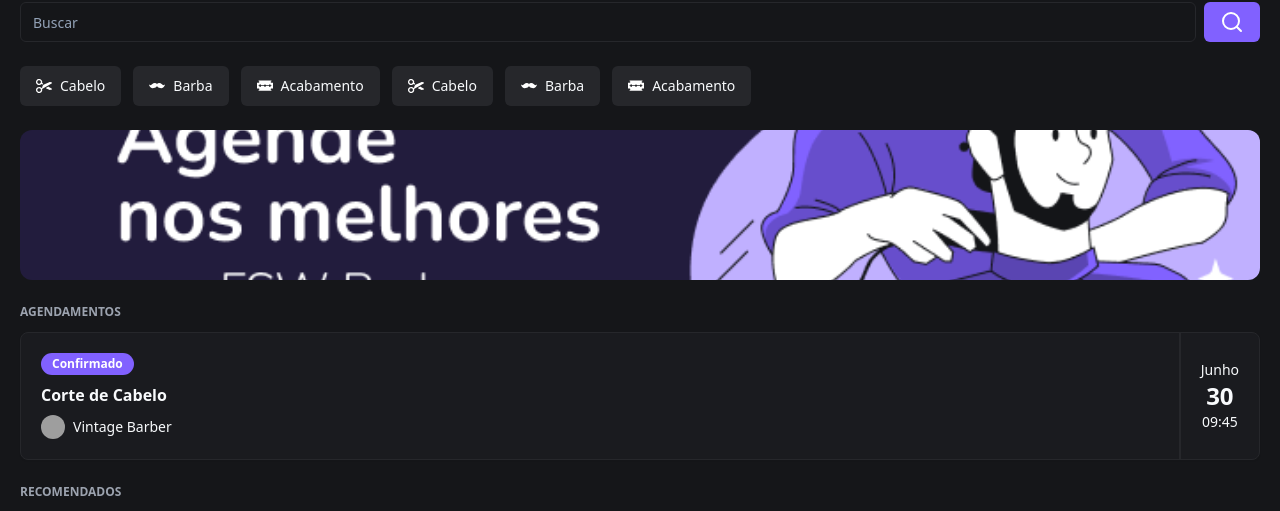
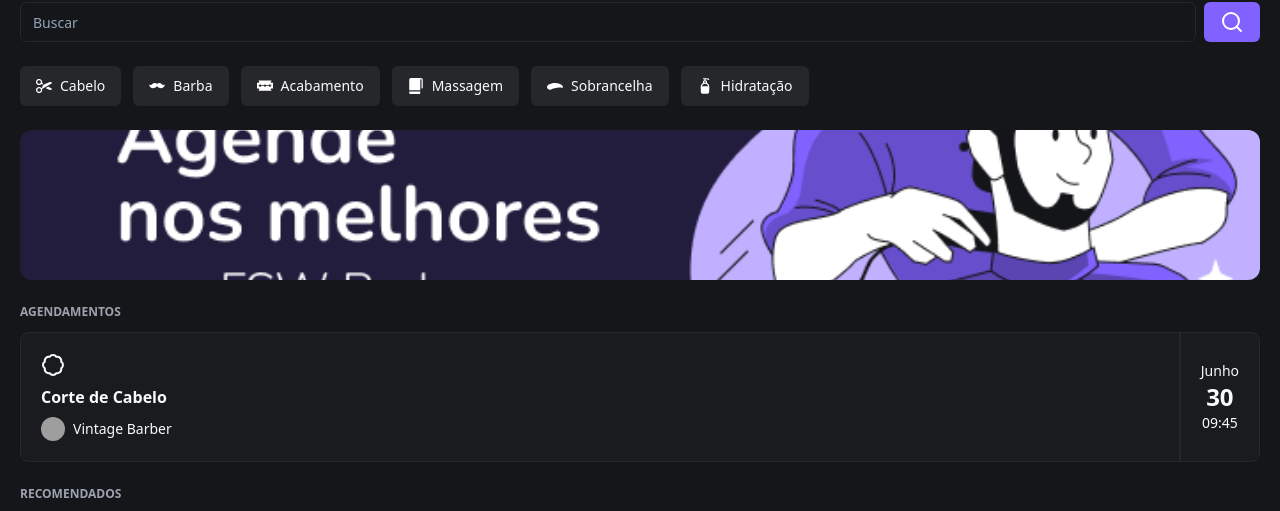
Before and after one commit to Fabricio9227/FSW-barber, a Next.js app: page / in a window 1280 px wide. Shown: the part 152-663 px from the top of the page. Built offline with nearby package versions, Linux system fonts and the light colour scheme; no server answers; the database is empty; grey boxes are pictures that could not be loaded.

Commit message:
feat: add BookingItem component

```diff
--- /dev/null
+++ b/app/_components/booking-item.tsx
@@ -0,0 +1,40 @@
+import { Badge } from "lucide-react"
+import { Avatar, AvatarImage } from "./ui/avatar"
+import { Card, CardContent } from "./ui/card"
+
+// TODO: Receber agendamento como props
+export const BookingItem = () => {
+  return (
+    <>
+      <h2 className="mb-3 mt-6 text-xs font-bold uppercase text-gray-400">
+        Agendamentos
+      </h2>
+      <Card>
+        <CardContent className="flex justify-between p-0">
+          {/* DIV DA ESQUERDA*/}
+          <div className="flex flex-col gap-2 py-5 pl-5">
+            <Badge className="w-fit">Confirmado</Badge>
+            <h3 className="font-semibold">Corte de Cabelo</h3>
+            <div className="flex items-center gap-2">
+              <Avatar className="h-6 w-6">
+                <AvatarImage
+                  alt="Barbearia"
+                  src="https://utfs.io/f/c97a2dc9-cf62-468b-a851-bfd2bdde775f-16p.png"
+                />
+              </Avatar>
+              <p className="text-sm">Vintage Barber</p>
+            </div>
+          </div>
+          {/* DIV DA DIREITA*/}
+          <div className="flex flex-col items-center justify-center border-l-2 border-solid px-5">
+            <p className="text-sm">Junho</p>
+            <p className="text-2xl font-bold">30</p>
+            <p className="text-sm">09:45</p>
+          </div>
+        </CardContent>
+      </Card>
+    </>
+  )
+}
+
+export default BookingItem
--- /dev/null
+++ b/app/_constants/search.ts
@@ -0,0 +1,31 @@
+interface QuickSearchOption {
+  title: string
+  imageURL: string
+}
+
+export const quickSearchOptions: QuickSearchOption[] = [
+  {
+    imageURL: "/cabelo.svg",
+    title: "Cabelo",
+  },
+  {
+    imageURL: "/barba.svg",
+    title: "Barba",
+  },
+  {
+    imageURL: "/acabamento.svg",
+    title: "Acabamento",
+  },
+  {
+    imageURL: "/massagem.svg",
+    title: "Massagem",
+  },
+  {
+    imageURL: "/sobrancelha.svg",
+    title: "Sobrancelha",
+  },
+  {
+    imageURL: "/hidratacao.svg",
+    title: "Hidratação",
+  },
+]
--- a/app/page.tsx
+++ b/app/page.tsx
@@ -1,12 +1,12 @@
 import { SearchIcon } from "lucide-react"
 import Image from "next/image"
 import BarbershopItem from "./_components/barbershop-item"
+import BookingItem from "./_components/booking-item"
 import Header from "./_components/header"
-import { Avatar, AvatarImage } from "./_components/ui/avatar"
-import { Badge } from "./_components/ui/badge"
 import { Button } from "./_components/ui/button"
 import { Card, CardContent } from "./_components/ui/card"
 import { Input } from "./_components/ui/input"
+import { quickSearchOptions } from "./_constants/search"
 import { db } from "./_lib/prisma"
 
 const Home = async () => {
@@ -37,40 +37,17 @@
 
         {/* Busca rápida */}
         <div className="mt-6 flex gap-3 overflow-x-scroll [&::-webkit-scrollbar]:hidden">
-          <Button className="gap-2" variant="secondary">
-            <Image alt="Cabelo" src="/cabelo.svg" width={16} height={16} />
-            Cabelo
-          </Button>
-          <Button className="gap-2" variant="secondary">
-            <Image alt="Barba" src="/barba.svg" width={16} height={16} />
-            Barba
-          </Button>
-          <Button className="gap-2" variant="secondary">
-            <Image
-              alt="Acabamento"
-              src="/acabamento.svg"
-              width={16}
-              height={16}
-            />
-            Acabamento
-          </Button>
-          <Button className="gap-2" variant="secondary">
-            <Image alt="Cabelo" src="/cabelo.svg" width={16} height={16} />
-            Cabelo
-          </Button>
-          <Button className="gap-2" variant="secondary">
-            <Image alt="Barba" src="/barba.svg" width={16} height={16} />
-            Barba
-          </Button>
-          <Button className="gap-2" variant="secondary">
-            <Image
-              alt="Acabamento"
-              src="/acabamento.svg"
-              width={16}
-              height={16}
-            />
-            Acabamento
-          </Button>
+          {quickSearchOptions.map((option) => (
+            <Button key={option.title} className="gap-2" variant="secondary">
+              <Image
+                alt={option.title}
+                src={option.imageURL}
+                width={16}
+                height={16}
+              />
+              {option.title}
+            </Button>
+          ))}
         </div>
 
         {/* Banner */}
@@ -84,42 +61,20 @@
         </div>
 
         {/* Agendamento */}
-        <h2 className="mb-3 mt-6 text-xs font-bold uppercase text-gray-400">
-          Agendamentos
-        </h2>
-        <Card>
-          <CardContent className="flex justify-between p-0">
-            {/* DIV DA ESQUERDA*/}
-            <div className="flex flex-col gap-2 py-5 pl-5">
-              <Badge className="w-fit">Confirmado</Badge>
-              <h3 className="font-semibold">Corte de Cabelo</h3>
-              <div className="flex items-center gap-2">
-                <Avatar className="h-6 w-6">
-                  <AvatarImage
-                    alt="Barbearia"
-                    src="https://utfs.io/f/c97a2dc9-cf62-468b-a851-bfd2bdde775f-16p.png"
-                  />
-                </Avatar>
-                <p className="text-sm">Vintage Barber</p>
-              </div>
-            </div>
-            {/* DIV DA DIREITA*/}
-            <div className="flex flex-col items-center justify-center border-l-2 border-solid px-5">
-              <p className="text-sm">Junho</p>
-              <p className="text-2xl font-bold">30</p>
-              <p className="text-sm">09:45</p>
-            </div>
-          </CardContent>
-        </Card>
 
+        <BookingItem />
+
+        {/* Lista de recomendados */}
         <h2 className="mb-3 mt-6 text-xs font-bold uppercase text-gray-400">
           Recomendados
         </h2>
+
         <div className="flex gap-4 overflow-auto [&::-webkit-scrollbar]:hidden">
           {barbershops.map((barbershop) => (
             <BarbershopItem key={barbershop.id} barbershop={barbershop} />
           ))}
         </div>
+        {/* Lista de populares */}
         <h2 className="mb-3 mt-6 text-xs font-bold uppercase text-gray-400">
           Populares
         </h2>
```
